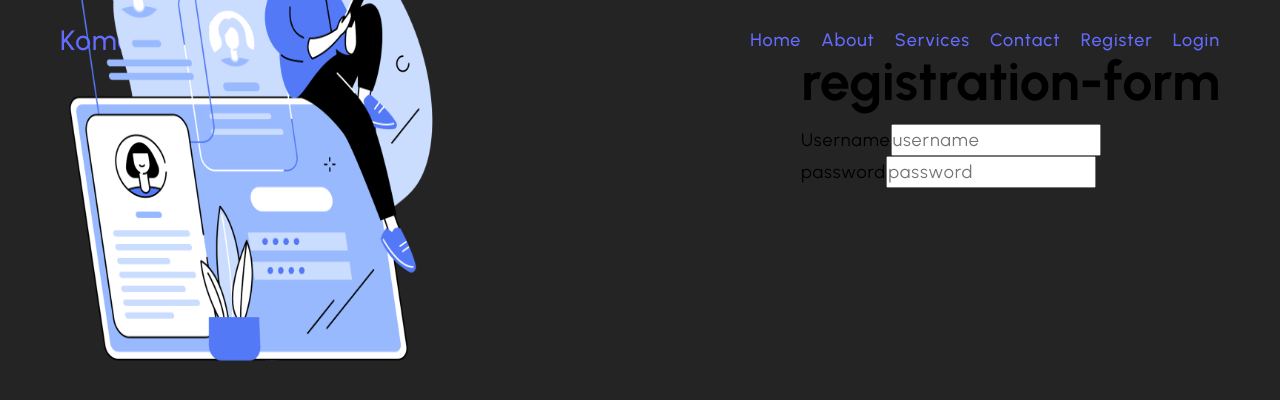
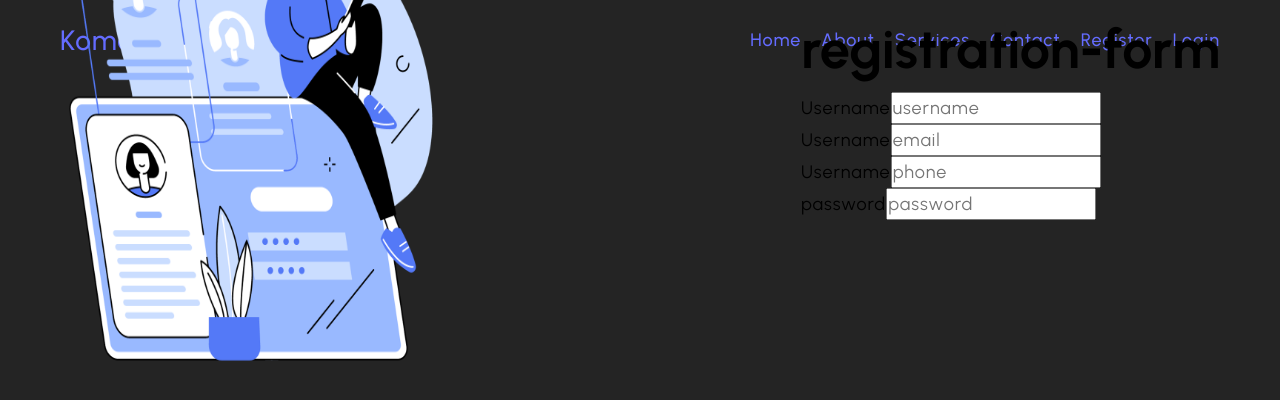
Before and after one commit to Komalmalkani/Mern_Auth_App, a React (Vite) app in the folder client/: page /register in a window 1280 px wide. Shown: the top 400 px of the page. Built offline with nearby package versions, Linux system fonts and the light colour scheme.

Commit message:
Registration page

```diff
--- a/client/src/Pages/Register.jsx
+++ b/client/src/Pages/Register.jsx
@@ -25,8 +25,16 @@ const Register = () => {
             <input type='text' name='username' placeholder='username'  id='username' required autoComplete='off'/>
           </div>
           <div>
+            <label htmlFor='email'>Username</label>
+            <input type='email' name='email' placeholder='email'  id='email' required autoComplete='off'/>
+          </div>
+          <div>
+            <label htmlFor='phone'>Username</label>
+            <input type='number' name='phone' placeholder='phone'  id='phone' required autoComplete='off'/>
+          </div>
+          <div>
             <label htmlFor='password'>password</label>
-            <input type='text' name='password' placeholder='password'  id='password' required autoComplete='off'/>
+            <input type='password' name='password' placeholder='password'  id='password' required autoComplete='off'/>
           </div>
          </form>
       </div>
```
